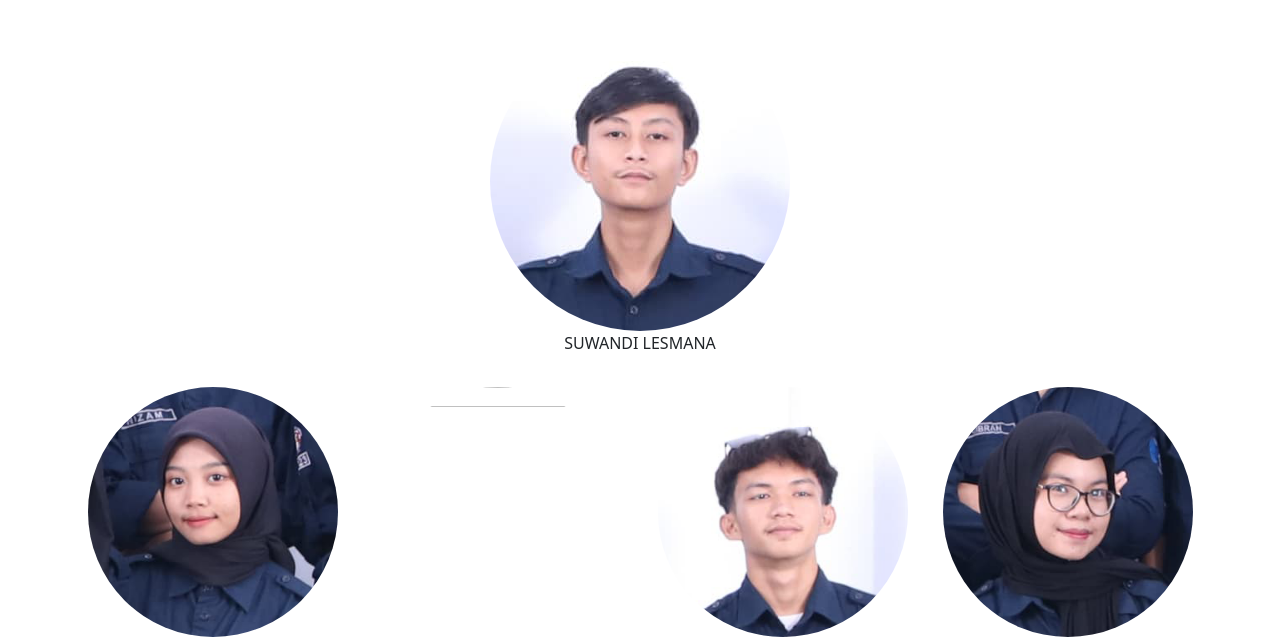
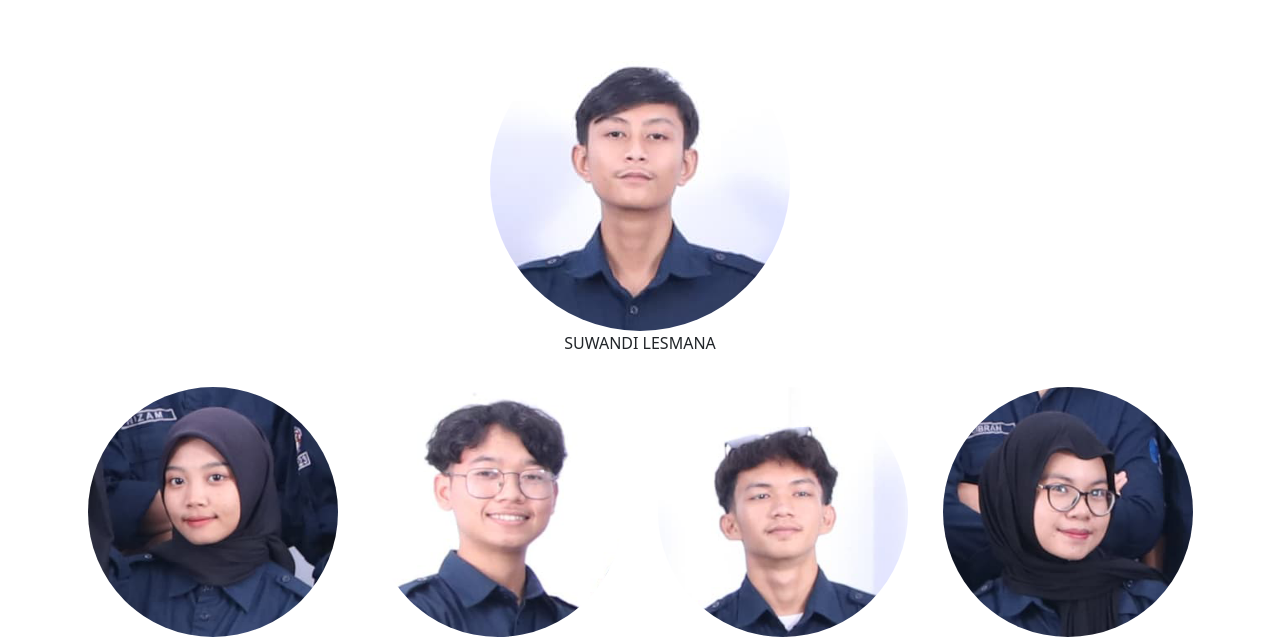
Before and after one commit to TMM3A/TMM3A, a plain HTML site: page struktur.html in a window 1280 px wide. Shown: the part 156-797 px from the top of the page. Drawn offline with nearby package versions, Linux system fonts and the light colour scheme.

Commit message:
Update struktur.html

```diff
--- a/struktur.html
+++ b/struktur.html
@@ -58,7 +58,7 @@
                     <p>ANNISA ZAHRA</p>
                 </div>
                 <div class="col-md-3 col-sm-6">
-                    <img src="assets/per orang/sugandai.png" alt="" class="aboutt img-fluid rounded-circle" width="250" height="250">
+                    <img src="assets/per orang/suganda.png" alt="" class="aboutt img-fluid rounded-circle" width="250" height="250">
                     <p>SUGANDA</p>
                 </div>
                 <div class="col-md-3 col-sm-6">
```
